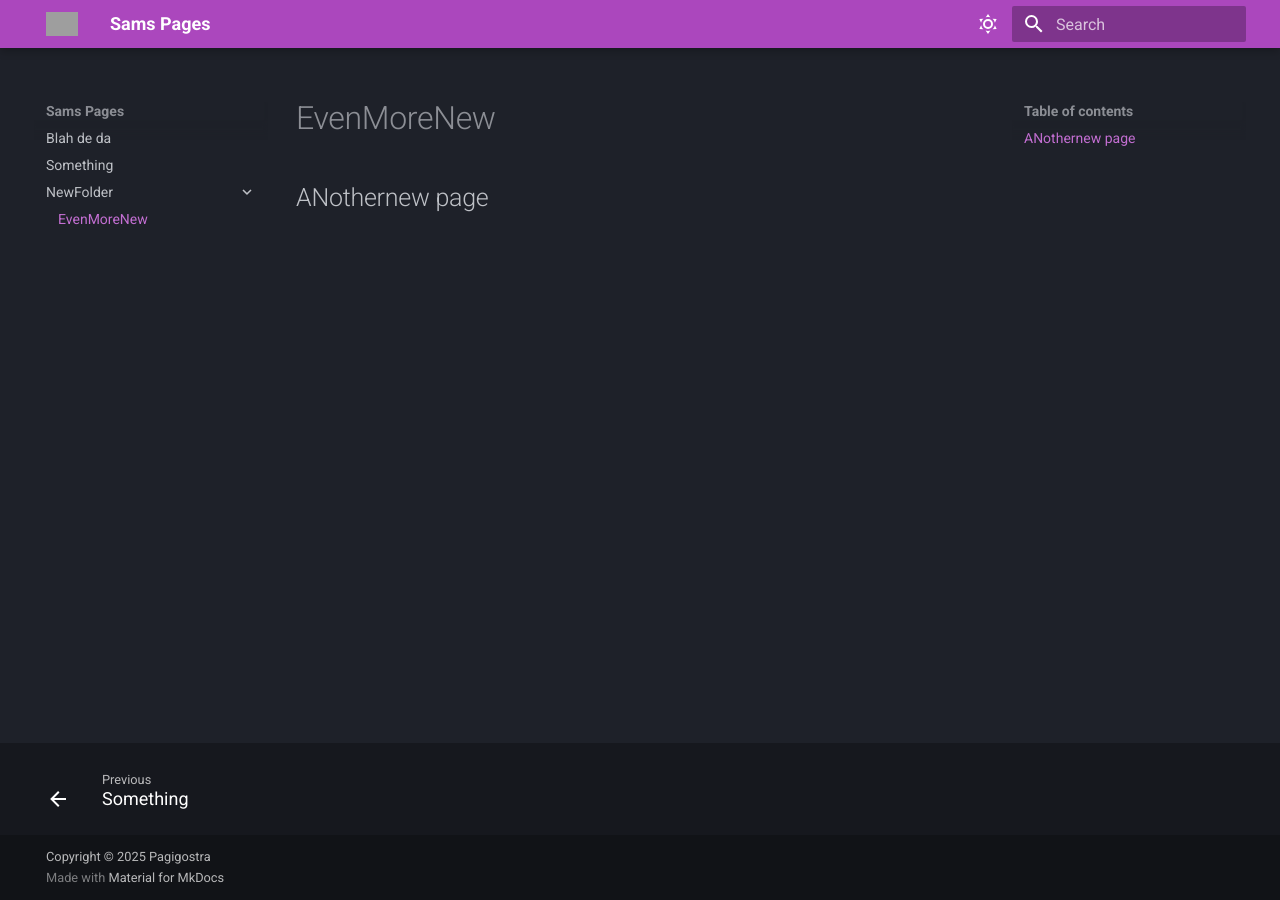
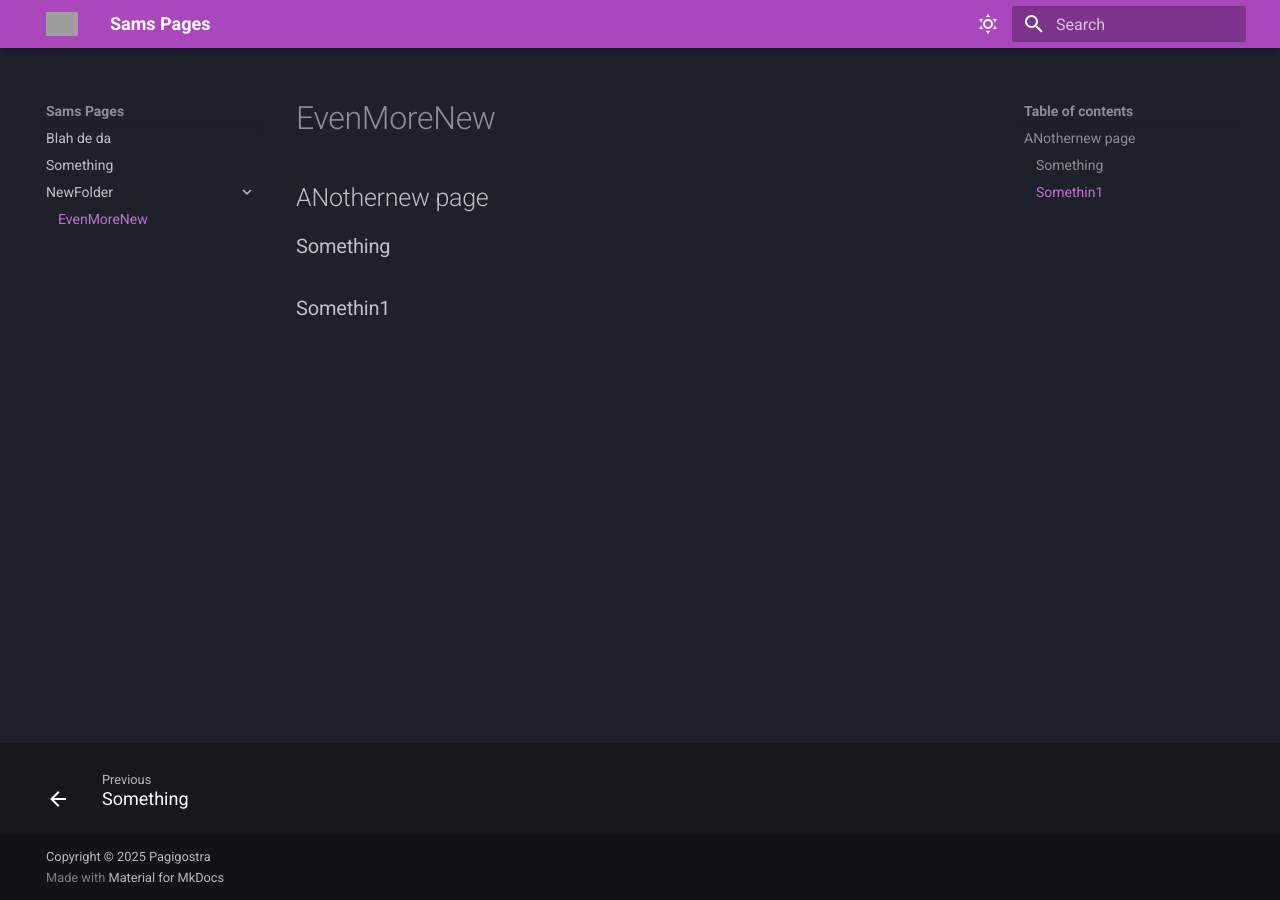
Before and after one commit to pagigostra/Website, an MkDocs documentation site: the page built from docs/NewFolder/EvenMoreNew.md, in a window 1280 px wide. Built offline with MkDocs 1.6.1 and Material for MkDocs 9.7.7, drawn with Linux system fonts in a browser that asks for light colours; grey boxes are pictures that could not be loaded.

Commit message:
new info

```diff
--- a/docs/NewFolder/EvenMoreNew.md
+++ b/docs/NewFolder/EvenMoreNew.md
@@ -1 +1,7 @@
 ## ANothernew page
+
+
+### Something
+
+
+### Somethin1
```
